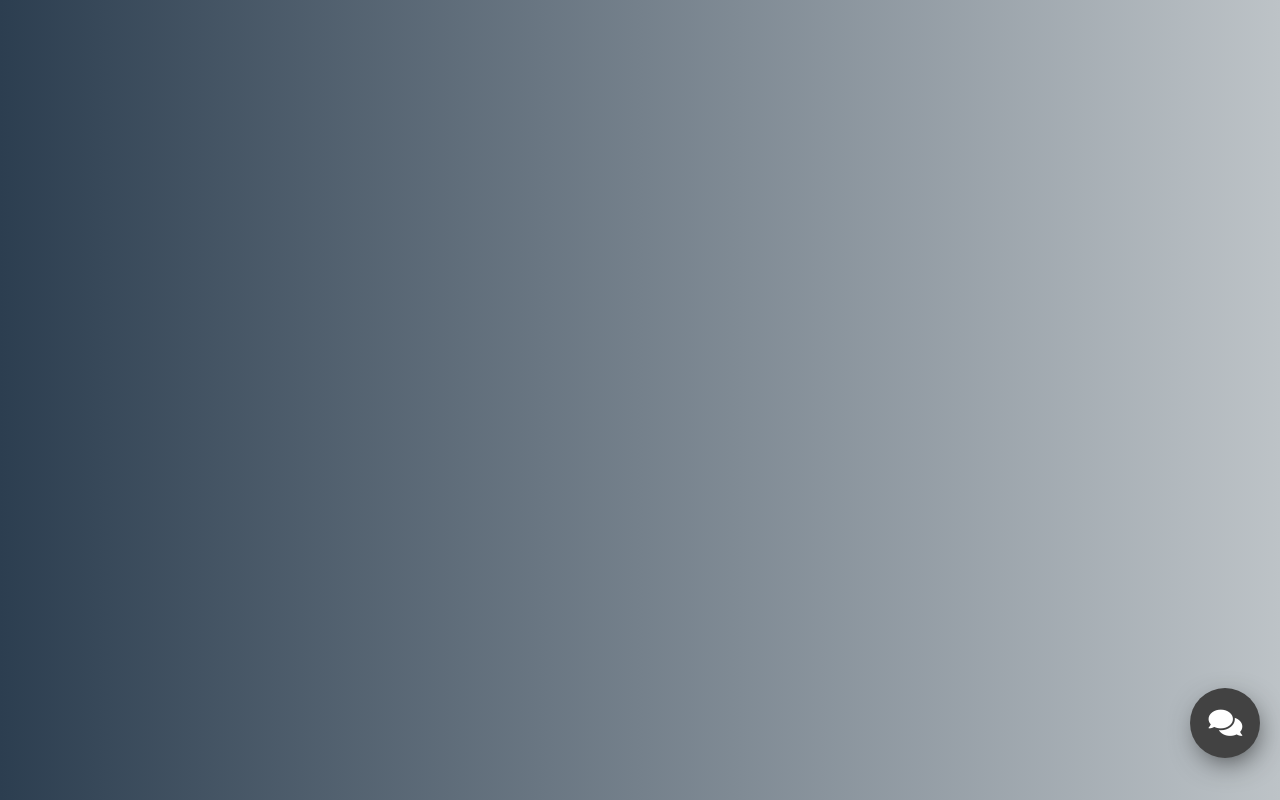
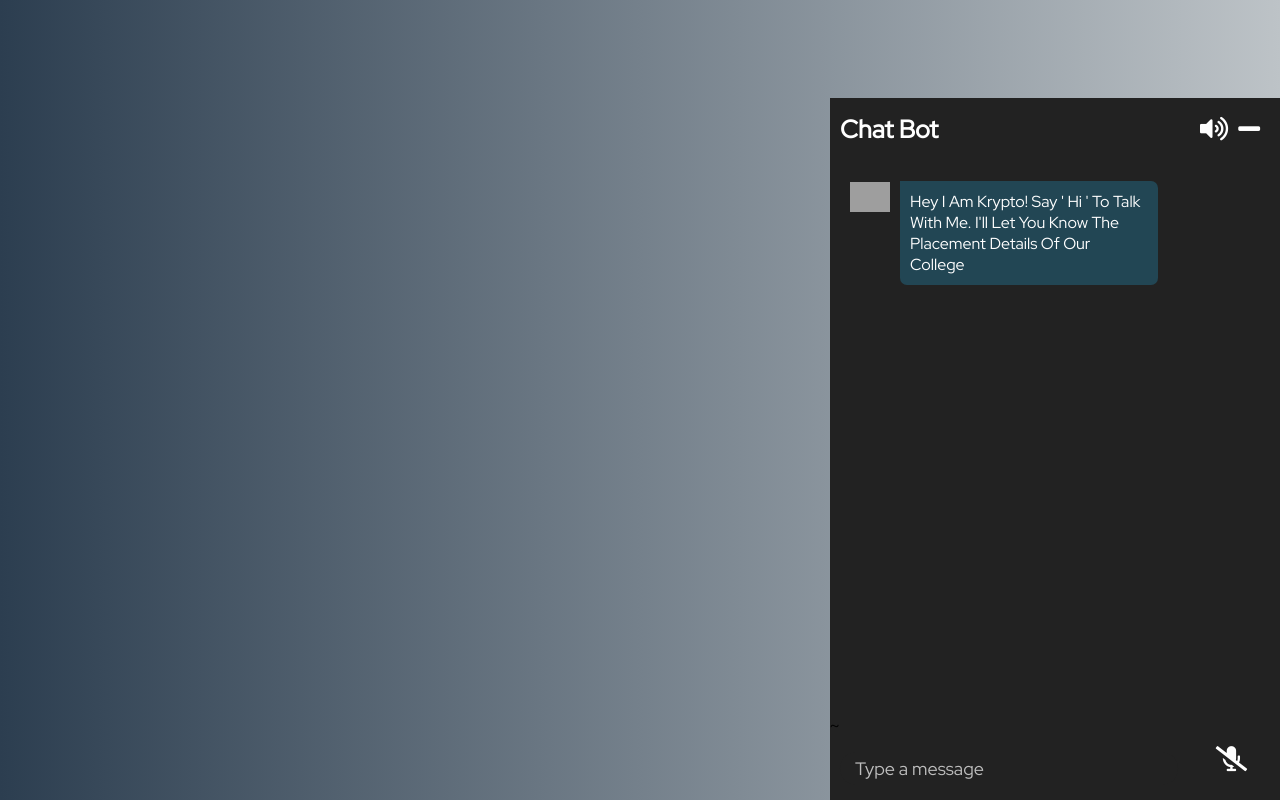
Before and after one commit to koko-js478/chatbot-ui, a React (Create React App) app: page / in a window 1280 px wide. Built offline with nearby package versions, Linux system fonts and the light colour scheme; grey boxes are pictures that could not be loaded.

Commit message:
Set ChatBox Open on Start for Development

```diff
--- a/src/components/App.js
+++ b/src/components/App.js
@@ -5,7 +5,7 @@ import ChatBox from './ChatBox';
 import '../styles/App.css';
 
 function App() {
-	const [ chatBox, toggleChatBox ] = useToggleState();
+	const [ chatBox, toggleChatBox ] = useToggleState(true);
 	return (
     <Fragment>
       <ChatButton toggleChatBox={toggleChatBox} open={chatBox}/>
```
